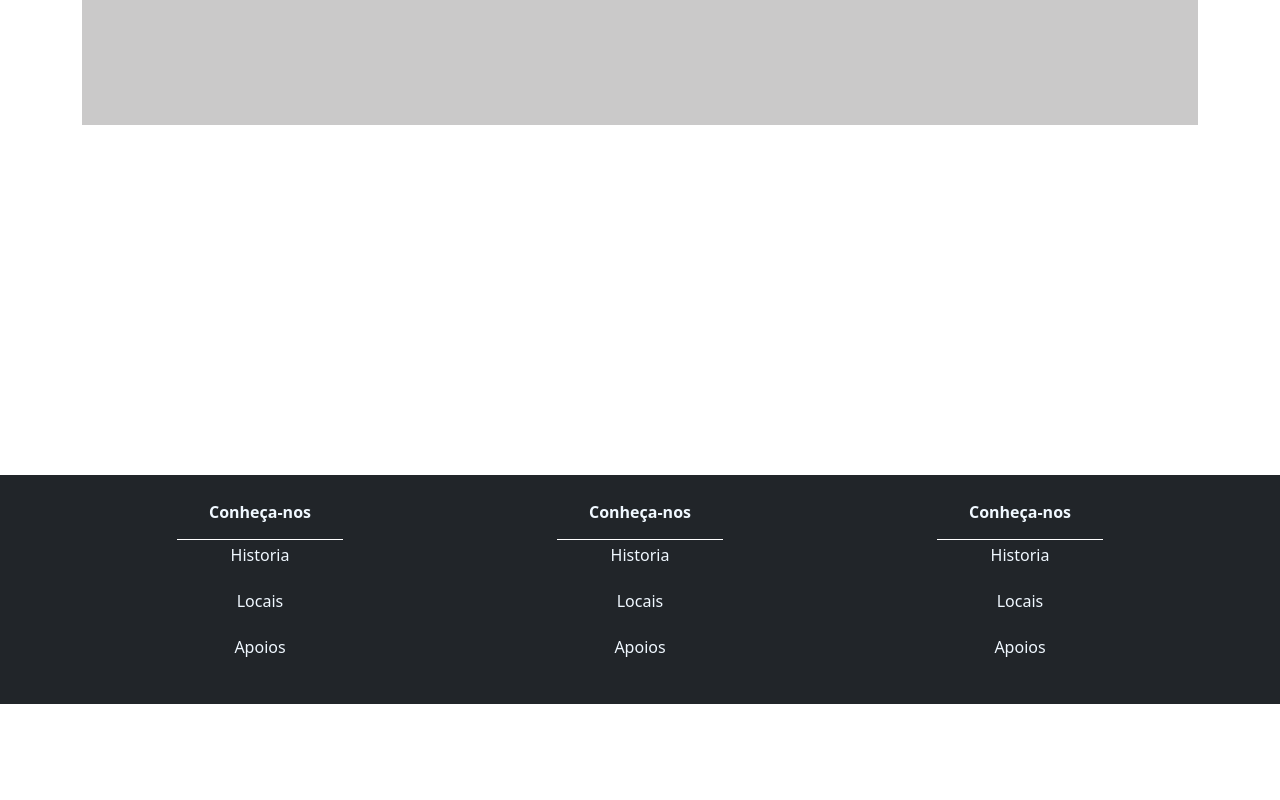
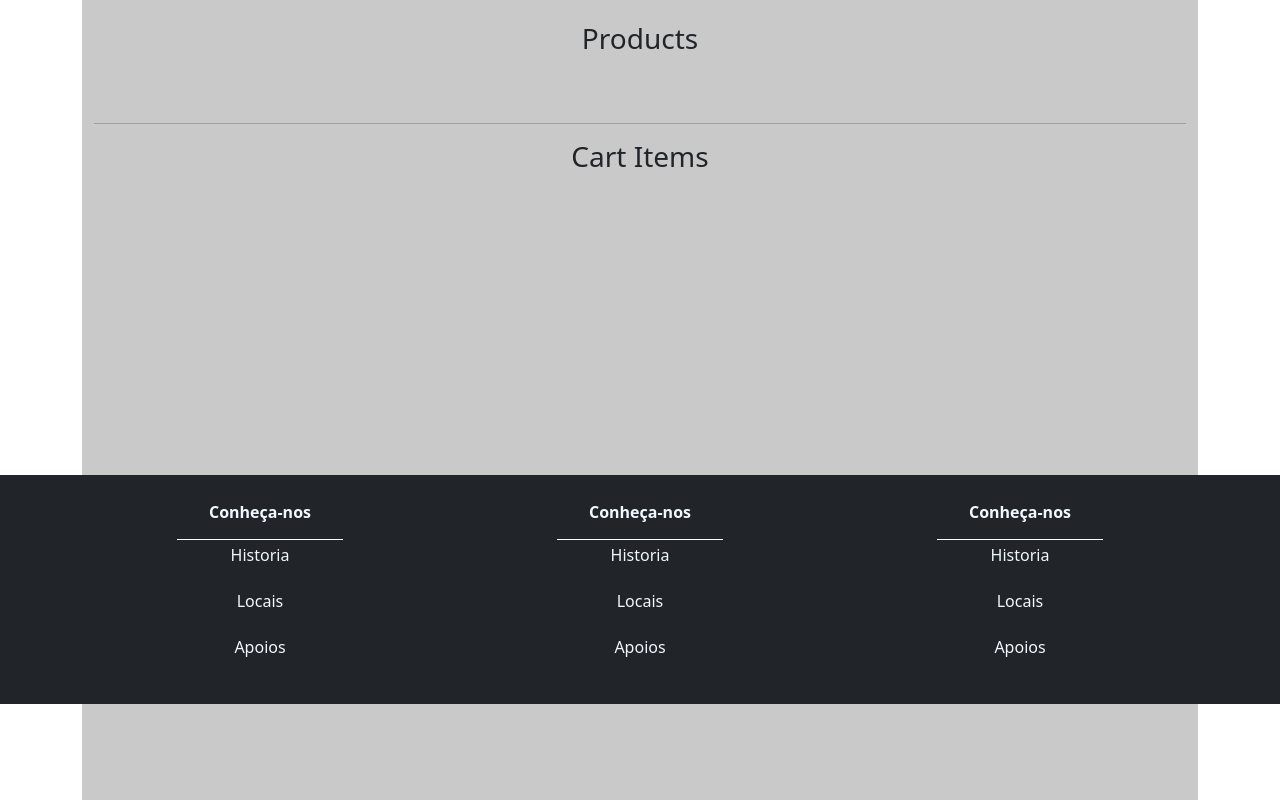
Before and after one commit to VascoMarmelo/300Buy, a Django app: page / in a window 1280 px wide. Shown: the part 96-896 px from the top of the page. Before the commit the page ends 800 px from the top, so only its background shows below. Run offline with Django 4.2, Linux system fonts and the light colour scheme; data that the repository does not hold is empty; some libraries are stand-ins or nearby versions.

Commit message:
Starting adding cart

```diff
--- a/_300Buy/app/static/polls/base_page.js
+++ b/_300Buy/app/static/polls/base_page.js
@@ -61,3 +61,6 @@ ReactDOM.render(<RedirectLogo href={'/'} />, domContainerLogoImg);
 
 const domContainerSearchFunction = document.querySelector('#searchBar');
 ReactDOM.render(<SearchFunction href={'/'} />, domContainerSearchFunction);
+
+const domContainerCart = document.querySelector('#searchBar');
+ReactDOM.render(<SearchFunction href={'/'} />, domContainerSearchFunction);
--- a/_300Buy/app/static/polls/main_page.js
+++ b/_300Buy/app/static/polls/main_page.js
@@ -21,14 +21,17 @@ function Products() {
       }), []);
 
     return (
-      <div className="container ">
-        <div className="row d-flex justify-content-center">
-          <ul>
-            {
-            productsList.map(product => {
-              return <Product key={product.id} product={product} />
-            })}
-          </ul>
+      <div>
+        <div style={{textAlign: 'center'}}>
+          <h3>Products</h3>
+        </div>
+        <div className="container">
+          <div className="row d-flex justify-content-center">
+              {
+              productsList.map(product => {
+                return <Product key={product.id} product={product} />
+              })}
+          </div>
         </div>
       </div>
     );
@@ -36,22 +39,75 @@ function Products() {
 
 function Product({product}){
 
+  return (
+      <div className="col-sm" style={{'display': 'flex', 'justifyContent': 'center', 'alignItems': 'center', textAlign: 'center'}}>
+        <div style={{display: 'flex', flexDirection: 'column'}}>
+          <img src="https://i.imgur.com/FKLhQ3T.png" style={{height: '10em', width: '10em'}}></img>
+          <p style={{'justifyContent': 'center'}} className="row">{product.title}</p>
+          <div style={{'justifyContent': 'center'}}>
+            <AddToCart product={product}/>
+          </div>
+        </div>
+      </div>
+  )
+}
+
+
+function AddToCart(product){
+
   const btnClicked = () => {
-    console.log("OLA");
+    fetch("api/carts", {method: "POST", body: JSON.stringify(product)}).then(console.log("Enviado"))
   }
 
+  return (
+    <button onClick={btnClicked} className="btn" style={{width: "8em", height: "2.5em", backgroundColor: "rgba(2, 171, 73)"}}>Add to Cart</button>
+  )
+}
+
+function Cart({username}){
+
+  const [cart, setCart] = React.useState([]);
+
+  React.useEffect(() =>
+      fetch("api/carts", {method : "GET"})
+      .then(response => response.json())
+      .then(json => {
+        console.log(json);
+        setCart(json);
+    }), []);
+
+  console.log(username);
 
   return (
-    <li>
+      <div className="container ">
+          <div style={{textAlign: 'center'}}>
+            <h3>Cart Items</h3>
+          </div>
+          <div className="row d-flex justify-content-center">
+              {
+              cart.map(cartItemData => {
+                  return <CartItem key={cartItemData.id} product={cartItemData.product} />
+              })}
+          </div>
+      </div>
+  );
+
+}
+
+function CartItem({product}){
+
+  return (
       <div className="col-sm" style={{'display': 'flex', 'justifyContent': 'center', 'alignItems': 'center', textAlign: 'center'}}>
-        <div style={{display: 'flex', flexDirection: 'column'}} onClick={{btnClicked}}>
+        <div style={{display: 'flex', flexDirection: 'column'}}>
           <img src="https://i.imgur.com/FKLhQ3T.png" style={{height: '10em', width: '10em'}}></img>
           <p style={{'justifyContent': 'center'}} className="row">{product.title}</p>
         </div>
       </div>
-    </li>
   )
 }
 
-const domContainer = document.querySelector('#teste');
+const domContainer = document.querySelector('#productsList');
 ReactDOM.render(<Products/>, domContainer);
+
+const domContainerCart = document.querySelector('#cartList');
+ReactDOM.render(<Cart/>, domContainerCart);
--- a/_300Buy/app/templates/app/main_page.html
+++ b/_300Buy/app/templates/app/main_page.html
@@ -3,14 +3,17 @@
 {% load static %}
 
 {% block content %}
-    <div class="container" style="background-color: rgb(202, 201, 201);">
-        <div class="col-sm-1"></div>
-        <div class="col-sm-10" style="padding: 5%;">
-            <div class="row" id="teste">
+    <div class="container" style="background-color: rgb(202, 201, 201); min-height: 50em">
+        <div class="col-sm-1" style="padding: 1%"></div>
+        <div class="row" id="productsList">
 
-            </div>
         </div>
-        <div class="col-sm-1"></div>
+        <div class="col-sm-1" style="padding: 2%"></div>
+        <hr></hr>
+        <div class="row" id="cartList">
+
+        </div>
     </div>
+
     <script type="text/babel" src="{% static 'polls/main_page.js' %}" defer></script>
 {% endblock %}
```
Also changed, not shown: _300Buy/db.sqlite3.
